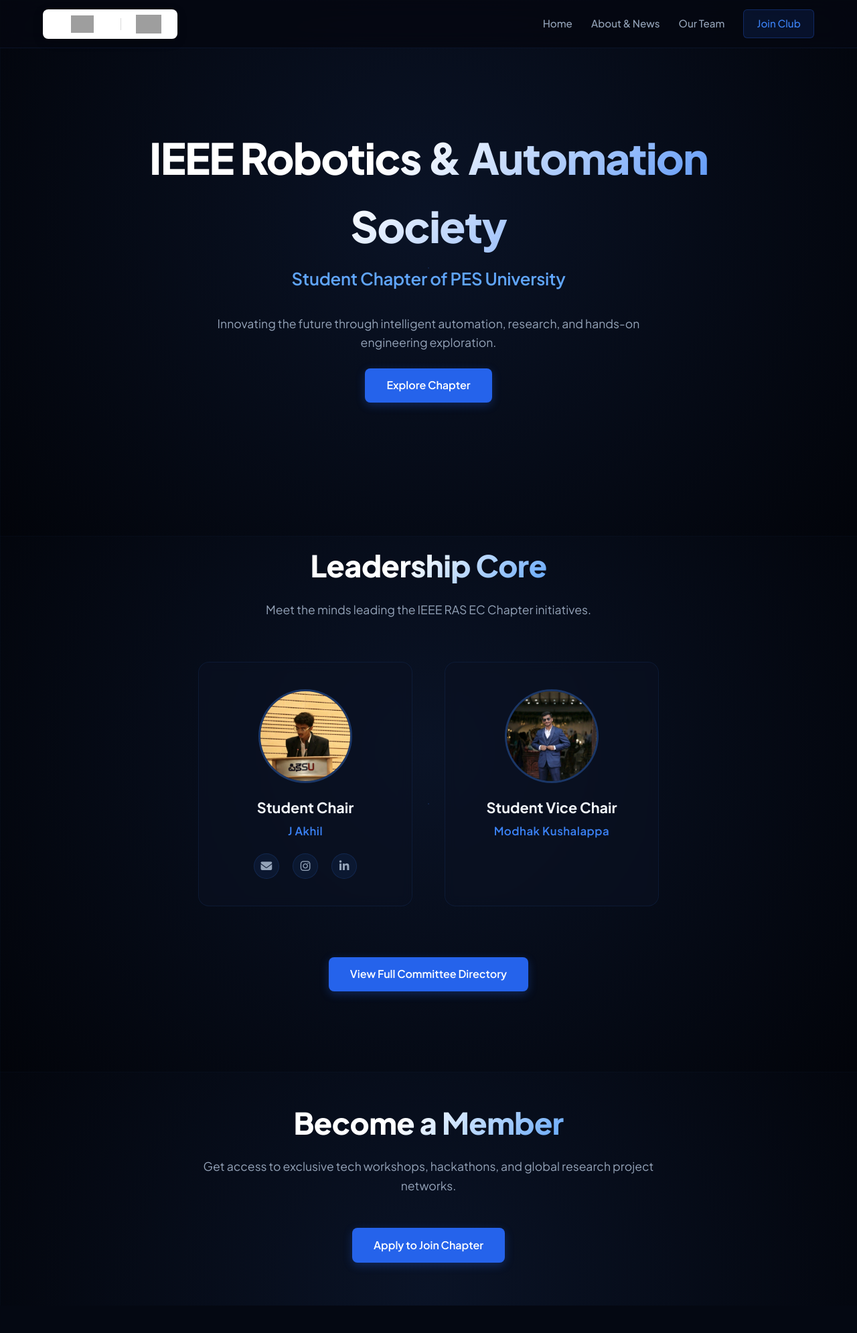
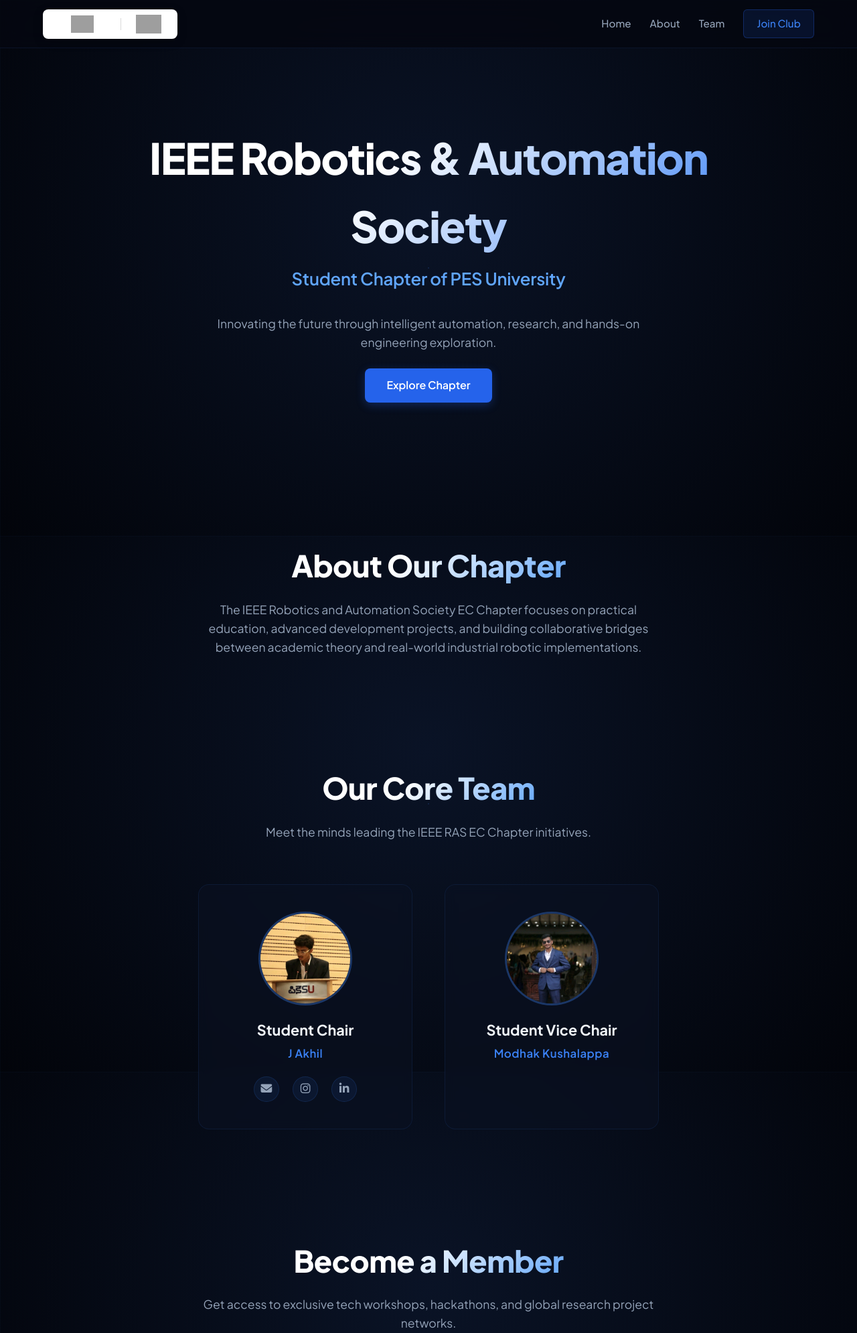
Before and after one commit to ModhakKGowda/ieee-ras-ec-site, a Flask app: page / in a window 1280 px wide. Shown: the top 1990 px of the page at 67% size. Before the commit the page ends 1949 px from the top, so only its background shows below. Run offline with Flask 3, Linux system fonts and the light colour scheme; grey boxes are pictures that could not be loaded.

Commit message:
Revise index.html for chapter details and navigation
Updated the title and navigation links in the HTML template. Added sections for 'About Our Chapter' and 'Our Core Team'.

```diff
--- a/api/templates/index.html
+++ b/api/templates/index.html
@@ -3,7 +3,7 @@
 <head>
     <meta charset="UTF-8">
     <meta name="viewport" content="width=device-width, initial-scale=1.0">
-    <title>IEEE RAS PESU EC Chapter</title>
+    <title>IEEE RAS EC Chapter</title>
     <link rel="stylesheet" href="{{ url_for('static', filename='style.css') }}">
     <link rel="preconnect" href="https://fonts.googleapis.com">
     <link rel="preconnect" href="https://fonts.gstatic.com" crossorigin>
@@ -23,13 +23,13 @@
 
         <nav>
             <a href="/">Home</a>
-            <a href="/about">About & News</a>
-            <a href="/team">Our Team</a>
+            <a href="/about">About</a>
+            <a href="/team">Team</a>
             <a href="#join" class="btn-nav">Join Club</a>
         </nav>
     </header>
 
-    <section class="hero">
+    <section id="home" class="hero">
         <div class="hero-content">
             <h1>IEEE Robotics & Automation Society</h1>
             <p class="hero-tagline">Student Chapter of PES University</p>
@@ -38,8 +38,13 @@
         </div>
     </section>
 
-    <section class="section">
-        <h2 class="section-title">Leadership Core</h2>
+    <section id="about" class="section">
+        <h2 class="section-title">About Our Chapter</h2>
+        <p class="section-desc">The IEEE Robotics and Automation Society EC Chapter focuses on practical education, advanced development projects, and building collaborative bridges between academic theory and real-world industrial robotic implementations.</p>
+    </section>
+
+    <section id="team" class="section">
+        <h2 class="section-title">Our Core Team</h2>
         <p class="section-desc">Meet the minds leading the IEEE RAS EC Chapter initiatives.</p>
 
         <div class="team-grid">
@@ -49,6 +54,7 @@
                 </div>
                 <h3 class="card-title">Student Chair</h3>
                 <p class="role">J Akhil</p>
+
                 <div class="social-links">
                     <a href="mailto:akhil01aj@gmail.com" title="Email" target="_blank"><i class="fa-solid fa-envelope"></i></a>
                     <a href="https://www.instagram.com/akhil_01_aj?igsh=dHk3OTJ6dXlsbTBw" title="Instagram" target="_blank"><i class="fa-brands fa-instagram"></i></a>
@@ -62,13 +68,12 @@
                 </div>
                 <h3 class="card-title">Student Vice Chair</h3>
                 <p class="role">Modhak Kushalappa</p>
+
                 <div class="social-links empty-placeholder">
                      <span class="placeholder-spacer"></span>
                 </div>
             </div>
         </div>
-        <br><br>
-        <a href="/team" class="btn-primary">View Full Committee Directory</a>
     </section>
 
     <section id="join" class="section">
```
